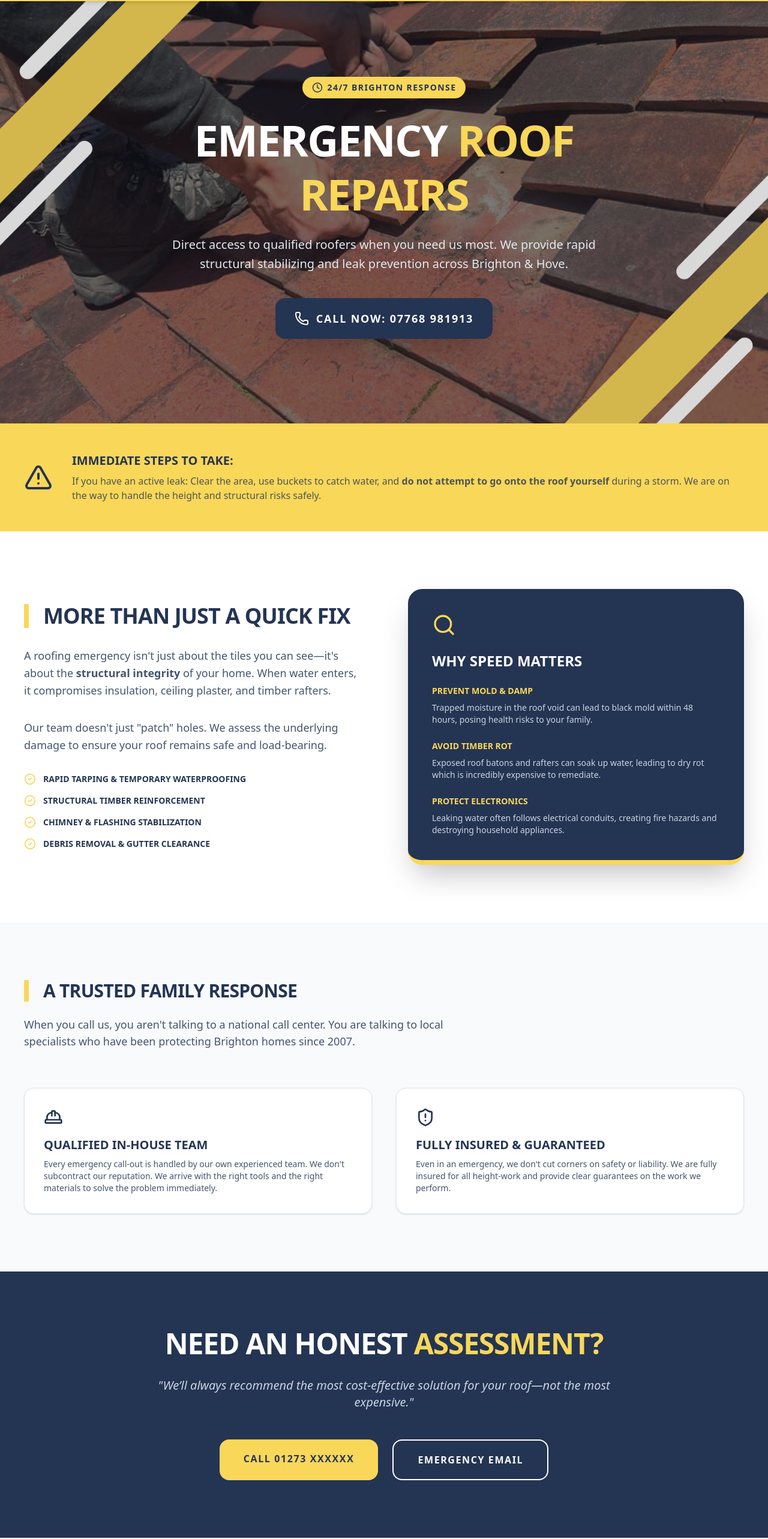
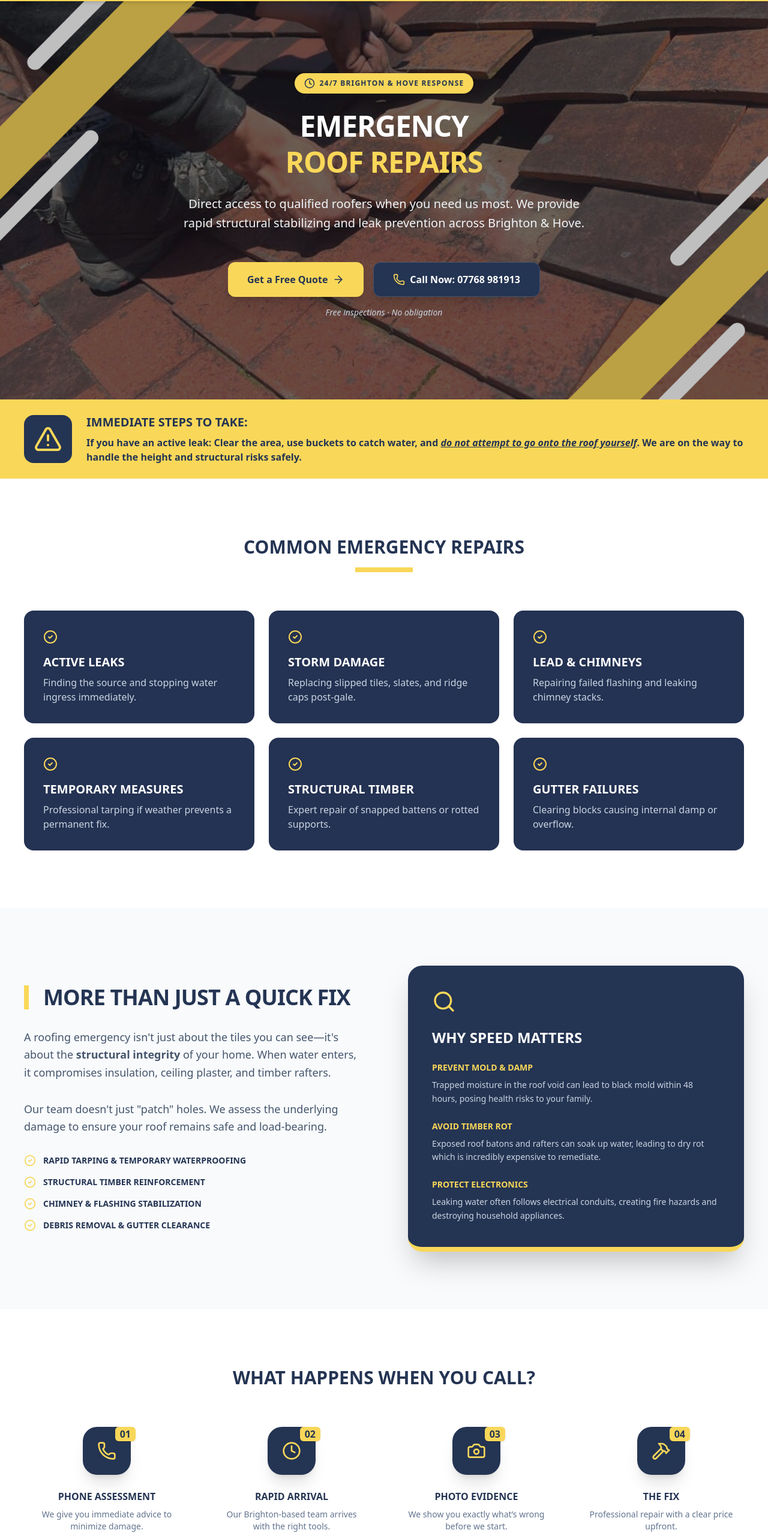
Before and after one commit to ChazzaT18/Action-Roofing, a React (Vite) app: page /services/emergency-repairs in a window 1280 px wide. Shown: the part 134-2700 px from the top of the page at 60% size. Built offline with nearby package versions, Linux system fonts and the light colour scheme.

Commit message:
repairs page updates

```diff
--- a/src/Components/GetQuote.jsx
+++ b/src/Components/GetQuote.jsx
@@ -34,7 +34,7 @@ useEffect(() => {
 
   return (
     <div
-      className={`fixed bottom-0 left-0 w-full z-50 px-4 pb-6 transition-transform duration-500 ease-in-out sm:hidden ${
+      className={`fixed bottom-0 left-0 w-full z-50 px-4 pb-3 transition-transform duration-500 ease-in-out sm:hidden ${
         showBar ? "translate-y-0" : "translate-y-full"
       }`}
     >
--- a/src/Components/HomePage/ContactHome.jsx
+++ b/src/Components/HomePage/ContactHome.jsx
@@ -97,14 +97,14 @@ const ContactHome = () => {
             {/* Bumped button text to 2xl:text-xl and sizing to 2xl:w-80 */}
             <a
               href="tel:07768981913"
-              className="flex items-center justify-center gap-3 w-full sm:w-64 2xl:w-80 2xl:text-xl 2xl:py-5 bg-[#F9D759] text-[#243453] font-black py-3.5 rounded-lg shadow-lg hover:bg-[#243453] hover:text-white transition-all transform hover:-translate-y-1"
+              className="flex items-center justify-center gap-3 w-full sm:w-64 2xl:w-80 2xl:text-xl 2xl:py-5 bg-[#F9D759] text-[#243453] font-black py-3.5 rounded-xl shadow-lg hover:bg-[#243453] hover:text-white transition-all transform hover:-translate-y-1"
             >
               <Phone size={20} /> CALL NOW
             </a>
 
             <a
               href="mailto:info@actionroofingbrighton.co.uk"
-              className="flex items-center justify-center gap-3 w-full sm:w-64 2xl:w-80 2xl:text-xl 2xl:py-5 bg-slate-100 text-[#243453] font-black py-3.5 rounded-lg shadow-md hover:bg-slate-200 transition-all transform hover:-translate-y-1"
+              className="flex items-center justify-center gap-3 w-full sm:w-64 2xl:w-80 2xl:text-xl 2xl:py-5 bg-slate-100 text-[#243453] font-black py-3.5 rounded-xl shadow-md hover:bg-slate-200 transition-all transform hover:-translate-y-1"
             >
               <MessageSquareMore size={20} /> MESSAGE US
             </a>
--- a/src/Components/HomePage/GalleryHome.jsx
+++ b/src/Components/HomePage/GalleryHome.jsx
@@ -79,7 +79,7 @@ const GalleryHome = () => {
               key={i}
               className={`
                 min-w-full md:min-w-full snap-center
-                bg-white rounded-lg shadow-md overflow-hidden border border-slate-200
+                bg-white rounded-xl shadow-md overflow-hidden border border-slate-200
                 transition-all duration-300
                 ${i === 2 ? "md:col-span-2 lg:col-span-1" : ""}
               `}
--- a/src/Components/HomePage/LandingHero.jsx
+++ b/src/Components/HomePage/LandingHero.jsx
@@ -74,7 +74,7 @@ const LandingHero = () => {
                   {/* Bumped to 2xl:text-xl */}
                   <Link
                     to="contact-us"
-                    className="px-8 py-4 2xl:px-10 2xl:py-5 2xl:text-xl bg-[#F9D759] hover:bg-[#F7CB28] text-[#243453] font-bold rounded-lg shadow-xl transition-all flex items-center justify-center gap-2 group transform hover:scale-105"
+                    className="px-8 py-4 2xl:px-10 2xl:py-5 2xl:text-xl bg-[#F9D759] hover:bg-[#F7CB28] text-[#243453] font-bold rounded-xl shadow-xl transition-all flex items-center justify-center gap-2 group transform hover:scale-105"
                   >
                     Get a Free Quote
                     <ArrowRight
@@ -82,7 +82,7 @@ const LandingHero = () => {
                       className="group-hover:translate-x-1 transition-transform"
                     />
                   </Link>
-                  <button className="px-8 py-4 2xl:px-10 2xl:py-5 2xl:text-xl bg-[#243453] hover:bg-slate-800 text-white border border-slate-600 font-bold rounded-lg shadow-xl transition-all flex items-center justify-center gap-2 transform hover:scale-105">
+                  <button className="px-8 py-4 2xl:px-10 2xl:py-5 2xl:text-xl bg-[#243453] hover:bg-slate-800 text-white border border-slate-600 font-bold rounded-xl shadow-xl transition-all flex items-center justify-center gap-2 transform hover:scale-105">
                     <Hammer size={20} className="text-[#F9D759]" />
                     Emergency Repairs
                   </button>
--- a/src/Components/HomePage/ServicesHomePage.jsx
+++ b/src/Components/HomePage/ServicesHomePage.jsx
@@ -66,7 +66,7 @@ const ServicesHomePage = ({currentPage}) => {
             <Link
               key={index}
               to={service.path}
-              className="group relative flex flex-col bg-white rounded-lg overflow-hidden shadow-md hover:shadow-xl transition-all duration-500 border border-slate-100"
+              className="group relative flex flex-col bg-white rounded-xl overflow-hidden shadow-md hover:shadow-xl transition-all duration-500 border border-slate-100"
             >
               {/* Image Section */}
               <div className="relative h-64 md:h-44 2xl:h-56 overflow-hidden bg-black">
--- a/src/Components/HomePage/TestimonialsHome.jsx
+++ b/src/Components/HomePage/TestimonialsHome.jsx
@@ -64,7 +64,7 @@ const Testimonials = () => {
               key={i}
               className={`
                 min-w-[85vw] md:min-w-full snap-center
-                bg-white p-6 md:p-10 2xl:p-14 rounded-lg shadow-2xl
+                bg-white p-6 md:p-10 2xl:p-14 rounded-xl shadow-2xl
                 relative transition-all duration-300
                 ${i === 2 ? "md:col-span-2 lg:col-span-1" : ""}
               `}
--- a/src/Components/HomePage/WhyChoseUs.jsx
+++ b/src/Components/HomePage/WhyChoseUs.jsx
@@ -27,7 +27,7 @@ const WhyChooseUs = () => {
 
         <div className="grid grid-cols-1 md:grid-cols-2 lg:grid-cols-3 gap-6 2xl:gap-10">
           {points.map((point, i) => (
-            <div key={i} className="flex items-center gap-4 px-4 py-4 2xl:px-10 bg-white rounded-lg border-b-4 border-[#F9D759] shadow-sm">
+            <div key={i} className="flex items-center gap-4 px-4 py-4 2xl:px-10 bg-white rounded-xl border-b-4 border-[#F9D759] shadow-sm">
               <div className="bg-[#243453] p-1 2xl:p-1.5 rounded-full mt-1 flex-shrink-0">
                 <CheckCircle className="text-[#F9D759]" size={16} />
               </div>
--- a/src/Pages/ServicePages/EmergencyRepairsPage.jsx
+++ b/src/Pages/ServicePages/EmergencyRepairsPage.jsx
@@ -1,16 +1,18 @@
 import React, { useEffect } from "react";
+import { Link } from "react-router-dom";
 import {
   Phone,
   Clock,
   ShieldAlert,
+  ArrowRight,
   Zap,
-  CloudRain,
   CheckCircle2,
   AlertTriangle,
   HardHat,
   Search,
+  Camera,
+  Hammer,
 } from "lucide-react";
-import WhyChoseUs from "../../Components/HomePage/WhyChoseUs";
 
 const EmergencyRepairsPage = ({ setCurrentPage }) => {
   useEffect(() => {
@@ -20,60 +22,128 @@ const EmergencyRepairsPage = ({ setCurrentPage }) => {
 
   return (
     <div className="bg-white mt-[-30px] w-full sm:mt-[-40px] lg:mt-[-30px] xl:mt-[-20px] overflow-x-hidden text-[#243453]">
-      {/* 1. HERO SECTION */}
-      <section className="relative w-full h-[90vh] bg-[url('/images/roof-repairs-hero.png')] bg-center bg-cover bg-center bg-cover text-white">
-        <div className="absolute inset-0 bg-black/15 z-0" />
+      {/* 1. HERO SECTION (Punchy & Immediate) */}
+      <section className="relative w-full h-[85vh] bg-[url('/images/roof-repairs-hero.png')] bg-center bg-cover text-white">
+        <div className="absolute inset-0 bg-black/25 z-0" />
         <div className="max-w-screen-2xl h-full mx-auto px-4 md:px-10 flex flex-col justify-center items-center relative z-10 text-center">
-          <div className="max-w-3xl">
-            <div className="inline-flex items-center gap-2 bg-[#F9D759] text-[#243453] px-4 py-2 rounded-full font-black uppercase tracking-widest text-sm mb-6">
+          <div className="max-w-4xl">
+            <div className="inline-flex items-center gap-2 bg-[#F9D759] text-[#243453] px-4 py-2 rounded-full font-black uppercase tracking-widest text-xs 2xl:text-sm mb-6">
               <Clock size={18} />
-              24/7 Brighton Response
+              24/7 Brighton & Hove Response
             </div>
-            <h1 className="text-4xl md:text-7xl font-black mb-6 leading-tight uppercase tracking-tight">
-              Emergency <span className="text-[#F9D759]">Roof Repairs</span>
+            <h1 className="text-4xl md:text-5xl 2xl:text-7xl font-black mb-6 leading-tight uppercase tracking-tight">
+              Emergency <br />
+              <span className="text-[#F9D759]">Roof Repairs</span>
             </h1>
-            <p className="text-xl text-slate-200 leading-relaxed mb-10 font-medium">
+            <p className="text-xl text-slate-100 leading-relaxed mb-10 font-medium max-w-2xl mx-auto">
               Direct access to qualified roofers when you need us most. We
               provide rapid structural stabilizing and leak prevention across
               Brighton & Hove.
             </p>
-            <a
-              href="tel:07768981913"
-              className="inline-flex hover:scale-105 items-center gap-3 bg-[#243453] text-white px-8 py-5 rounded-2xl font-black uppercase tracking-widest transition-all duration-300
-               text-lg shadow-2xl"
-            >
-              <Phone size={24} />
-              Call Now: 07768 981913
-            </a>
-          </div>
-        </div>
-      </section>
-
-      {/* 2. BROTHER'S ADVICE: WHAT TO DO NOW */}
-      <section className="py-12 bg-[#F9D759]">
-        <div className="max-w-screen-2xl mx-auto px-4 md:px-10">
-          <div className="flex flex-col md:flex-row items-center gap-8">
-            <div className="shrink-0">
-              <AlertTriangle size={48} className="text-[#243453]" />
-            </div>
-            <div>
-              <h3 className="text-xl font-black uppercase mb-2">
-                Immediate Steps to Take:
-              </h3>
-              <p className="text-[#243453]/80 font-medium">
-                If you have an active leak: Clear the area, use buckets to catch
-                water, and{" "}
-                <strong>do not attempt to go onto the roof yourself</strong>{" "}
-                during a storm. We are on the way to handle the height and
-                structural risks safely.
+            {/* CTA Buttons */}
+            <div className="flex flex-col items-center pt-2">
+              <div className="flex flex-col sm:flex-row gap-4 w-full sm:w-auto">
+                {/* Bumped to 2xl:text-xl */}
+                <Link
+                  to="contact-us"
+                  className="px-8 py-4 2xl:px-10 2xl:py-5 2xl:text-xl bg-[#F9D759] hover:bg-[#F7CB28] text-[#243453] font-bold rounded-xl shadow-xl transition-all flex items-center justify-center gap-2 group transform hover:scale-105"
+                >
+                  Get a Free Quote
+                  <ArrowRight
+                    size={20}
+                    className="group-hover:translate-x-1 transition-transform"
+                  />
+                </Link>
+                <a href="tel:07768981913" className="px-8 py-4 2xl:px-10 2xl:py-5 2xl:text-xl bg-[#243453] hover:bg-slate-800 text-white border border-slate-600 font-bold rounded-xl shadow-xl transition-all flex items-center justify-center gap-2 transform hover:scale-105">
+                  <Phone size={20} className="text-[#F9D759]" />
+                  Call Now: 07768 981913
+                </a>
+              </div>
+              {/* Bumped to 2xl:text-base */}
+              <p className="mt-4 text-xs sm:text-sm 2xl:text-base text-slate-300 italic">
+                Free inspections · No obligation
               </p>
             </div>
           </div>
         </div>
       </section>
 
-      {/* 3. STRUCTURAL EXPERTISE (Restored) */}
+      {/* 2. BROTHER'S ADVICE (Immediate Steps) */}
+      <section className="py-6 bg-[#F9D759] shadow-lg border-[#243453]">
+        <div className="max-w-screen-2xl mx-auto px-4 md:px-10">
+          <div className="flex flex-row items-center gap-6">
+            <div className="shrink-0 bg-[#243453] p-4 rounded-2xl text-[#F9D759]">
+              <AlertTriangle size={48} />
+            </div>
+            <div>
+              <h3 className="text-xl font-black max-md:hidden uppercase mb-2">
+                Immediate Steps to Take:
+              </h3>
+              <p className="text-[#243453] font-bold">
+                If you have an active leak: Clear the area, use buckets to catch
+                water, and{" "}
+                <span className="underline italic">
+                  do not attempt to go onto the roof yourself
+                </span>
+                . We are on the way to handle the height and structural risks
+                safely.
+              </p>
+            </div>
+          </div>
+        </div>
+      </section>
+
+      {/* 3. WHAT WE FIX (The "Authority Grid") */}
       <section className="py-24 bg-white">
+        <div className="max-w-screen-2xl mx-auto px-4 md:px-10 text-center mb-16">
+          <h2 className="text-2xl md:text-3xl 2xl:text-4xl font-black uppercase text-[#243453] mb-4">
+            Common Emergency Repairs
+          </h2>
+          <div className="h-2 w-24 bg-[#F9D759] mx-auto"></div>
+        </div>
+        <div className="max-w-screen-2xl mx-auto px-4 md:px-10 grid grid-cols-1 md:grid-cols-3 gap-6">
+          {[
+            {
+              title: "Active Leaks",
+              desc: "Finding the source and stopping water ingress immediately.",
+            },
+            {
+              title: "Storm Damage",
+              desc: "Replacing slipped tiles, slates, and ridge caps post-gale.",
+            },
+            {
+              title: "Lead & Chimneys",
+              desc: "Repairing failed flashing and leaking chimney stacks.",
+            },
+            {
+              title: "Temporary Measures",
+              desc: "Professional tarping if weather prevents a permanent fix.",
+            },
+            {
+              title: "Structural Timber",
+              desc: "Expert repair of snapped battens or rotted supports.",
+            },
+            {
+              title: "Gutter Failures",
+              desc: "Clearing blocks causing internal damp or overflow.",
+            }
+          ].map((item, i) => (
+            <div
+              key={i}
+              className="p-8 bg-[#243253] rounded-2xl hover:border-[#F9D759] transition-all group hover:shadow-xl"
+            >
+              <CheckCircle2 className="text-[#F9D759] mb-4" />
+              <h3 className="text-xl font-black text-white uppercase mb-2 group-hover:text-[#243453]">
+                {item.title}
+              </h3>
+              <p className="text-slate-300 font-medium">{item.desc}</p>
+            </div>
+          ))}
+        </div>
+      </section>
+
+      {/* 4. STRUCTURAL EXPERTISE & SPEED (Your Original Content) */}
+      <section className="py-24 bg-slate-50">
         <div className="max-w-screen-2xl mx-auto px-4 md:px-10">
           <div className="grid lg:grid-cols-2 gap-20 items-center">
             <div className="space-y-8">
@@ -120,7 +190,7 @@ const EmergencyRepairsPage = ({ setCurrentPage }) => {
                   <h4 className="text-[#F9D759] font-bold uppercase text-sm mb-2">
                     Prevent Mold & Damp
                   </h4>
-                  <p className="text-slate-300 text-sm">
+                  <p className="text-slate-300 text-sm leading-relaxed">
                     Trapped moisture in the roof void can lead to black mold
                     within 48 hours, posing health risks to your family.
                   </p>
@@ -129,7 +199,7 @@ const EmergencyRepairsPage = ({ setCurrentPage }) => {
                   <h4 className="text-[#F9D759] font-bold uppercase text-sm mb-2">
                     Avoid Timber Rot
                   </h4>
-                  <p className="text-slate-300 text-sm">
+                  <p className="text-slate-300 text-sm leading-relaxed">
                     Exposed roof batons and rafters can soak up water, leading
                     to dry rot which is incredibly expensive to remediate.
                   </p>
@@ -138,7 +208,7 @@ const EmergencyRepairsPage = ({ setCurrentPage }) => {
                   <h4 className="text-[#F9D759] font-bold uppercase text-sm mb-2">
                     Protect Electronics
                   </h4>
-                  <p className="text-slate-300 text-sm">
+                  <p className="text-slate-300 text-sm leading-relaxed">
                     Leaking water often follows electrical conduits, creating
                     fire hazards and destroying household appliances.
                   </p>
@@ -149,48 +219,103 @@ const EmergencyRepairsPage = ({ setCurrentPage }) => {
         </div>
       </section>
 
-      {/* 4. QUALIFIED SERVICE (Legacy Focus) */}
-      <section className="py-24 bg-slate-50">
+      {/* 5. THE PROCESS (Step-by-Step) */}
+      <section className="py-24 bg-white">
+        <div className="max-w-screen-2xl mx-auto px-4 md:px-10">
+          <h2 className="text-3xl font-black uppercase text-center mb-16">
+            What Happens When You Call?
+          </h2>
+          <div className="grid md:grid-cols-4 gap-8">
+            {[
+              {
+                icon: Phone,
+                step: "01",
+                title: "Phone Assessment",
+                text: "We give you immediate advice to minimize damage.",
+              },
+              {
+                icon: Clock,
+                step: "02",
+                title: "Rapid Arrival",
+                text: "Our Brighton-based team arrives with the right tools.",
+              },
+              {
+                icon: Camera,
+                step: "03",
+                title: "Photo Evidence",
+                text: "We show you exactly what’s wrong before we start.",
+              },
+              {
+                icon: Hammer,
+                step: "04",
+                title: "The Fix",
+                text: "Professional repair with a clear price upfront.",
+              },
+            ].map((item, i) => (
+              <div key={i} className="relative text-center group">
+                <div className="w-20 h-20 bg-[#243453] rounded-3xl flex items-center justify-center mx-auto mb-6 text-[#F9D759] shadow-xl group-hover:bg-[#F9D759] group-hover:text-[#243453] transition-colors">
+                  <item.icon size={32} />
+                </div>
+                <span className="absolute top-0 right-1/2 translate-x-12 bg-[#F9D759] text-[#243453] font-black px-2 rounded-md shadow-sm">
+                  {item.step}
+                </span>
+                <h3 className="font-black uppercase mb-2">{item.title}</h3>
+                <p className="text-sm text-slate-500 font-medium px-4">
+                  {item.text}
+                </p>
+              </div>
+            ))}
+          </div>
+        </div>
+      </section>
+
+      {/* 6. LOCAL/FAMILY SECTION (Restored) */}
+      <section className="py-24 bg-slate-50 border-t border-slate-200">
         <div className="max-w-screen-2xl mx-auto px-4 md:px-10">
           <div className="max-w-3xl mb-16">
             <h2 className="text-2xl md:text-3xl font-black text-[#243453] border-l-8 border-[#F9D759] pl-6 mb-6 uppercase tracking-tight">
               A Trusted Family Response
             </h2>
+            <p className="text-lg text-slate-600 font-medium mb-4">
+              Founded in 2007 by Jai Tahsin and now led by the next generation,
+              Action Roofing brings 23 years of combined experience to every
+              Brighton roof.
+            </p>
             <p className="text-lg text-slate-600">
               When you call us, you aren't talking to a national call center.
-              You are talking to local specialists who have been protecting
-              Brighton homes since 2007.
+              You are talking to local specialists who treat your emergency like
+              it’s our own home.
             </p>
           </div>
 
           <div className="grid md:grid-cols-2 gap-10">
-            <div className="bg-white p-8 rounded-2xl shadow-sm border border-slate-200">
+            <div className="bg-white p-10 rounded-2xl shadow-sm border border-slate-200">
               <HardHat className="text-[#243453] mb-4" size={32} />
               <h3 className="text-xl font-extrabold uppercase mb-2">
                 Qualified In-House Team
               </h3>
-              <p className="text-slate-600 text-sm">
+              <p className="text-slate-600 text-sm leading-relaxed font-medium">
                 Every emergency call-out is handled by our own experienced team.
                 We don't subcontract our reputation. We arrive with the right
-                tools and the right materials to solve the problem immediately.
+                tools and materials to solve the problem immediately.
               </p>
             </div>
-            <div className="bg-white p-8 rounded-2xl shadow-sm border border-slate-200">
+            <div className="bg-white p-10 rounded-2xl shadow-sm border border-slate-200">
               <ShieldAlert className="text-[#243453] mb-4" size={32} />
               <h3 className="text-xl font-extrabold uppercase mb-2">
                 Fully Insured & Guaranteed
               </h3>
-              <p className="text-slate-600 text-sm">
+              <p className="text-slate-600 text-sm leading-relaxed font-medium">
                 Even in an emergency, we don't cut corners on safety or
                 liability. We are fully insured for all height-work and provide
-                clear guarantees on the work we perform.
+                clear 10-year guarantees on the work we perform.
               </p>
             </div>
           </div>
         </div>
       </section>
 
-      {/* 6. CALL TO ACTION */}
+      {/* 7. FINAL CALL TO ACTION */}
       <section className="py-24 bg-[#243453] text-white text-center">
         <div className="max-w-4xl mx-auto px-4 md:px-10">
           <h2 className="text-3xl md:text-5xl font-black uppercase mb-8 tracking-tight">
@@ -202,19 +327,19 @@ const EmergencyRepairsPage = ({ setCurrentPage }) => {
           </p>
           <div className="flex flex-col sm:flex-row justify-center gap-6">
             <a
-              href="tel:01273XXXXXX"
-              className="bg-[#F9D759] text-[#243453] px-10 py-5 rounded-2xl font-black uppercase tracking-widest"
+              href="tel:07768981913"
+              className="bg-[#F9D759] text-[#243453] px-10 py-5 rounded-2xl font-black uppercase tracking-widest hover:scale-105 transition-transform"
             >
-              Call 01273 XXXXXX
+              Call Now: 07768 981913
             </a>
-            <button className="border-2 border-white text-white px-10 py-5 rounded-2xl font-black uppercase tracking-widest">
+            <button className="border-2 border-white text-white px-10 py-5 rounded-2xl font-black uppercase tracking-widest hover:bg-white/10">
               Emergency Email
             </button>
           </div>
         </div>
       </section>
 
-      <footer className="py-12 bg-white text-center">
+      <footer className="py-12 bg-white text-center border-t border-slate-100">
         <div className="flex flex-col items-center">
           <div className="h-1.5 w-16 bg-[#F9D759] mb-6"></div>
           <p className="font-black text-[#243453] uppercase tracking-widest text-xs">
```
Also changed, not shown: src/Pages/AboutUsPage.jsx (+6 -6 lines), src/Pages/ServicesPage.jsx (+5 -5 lines).
